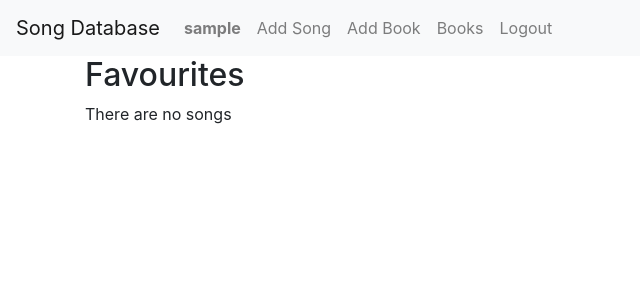
After one commit to jermin2/songs, a Django app: page /favourites in a window 1280 px wide. The commit adds this page. Shown: the top 300 px of the page, without its empty margins (0-640 px from the left). Run offline with Django 3.2, Linux system fonts and the light colour scheme; the visitor is signed in with stand-in values (Sample User, id 1); data comes from the database, SQL or seed files in the repository; data that the repository does not hold is empty; some libraries are stand-ins or nearby versions.

Commit message:
Added Favourites functionality for songs

```diff
--- a/database/models.py
+++ b/database/models.py
@@ -3,6 +3,7 @@ from django.db import models
 
 # Create your models here.
 class User(AbstractUser):
+    favourites = models.ManyToManyField('Song', related_name="favourited")
     pass
 
 
--- /dev/null
+++ b/database/templates/database/favourites.html
@@ -0,0 +1,22 @@
+{% extends "database/layout.html" %}
+
+{% block body %}
+
+<style>
+
+</style>
+
+<div class="container">
+
+
+    <h2>Favourites</h2>
+
+    {% for song in favourites %}
+        <div class="song" id="id-{{song.id}}"><a href="{% url 'song' id=song.id %}">{{song.title}}</a></div>
+    {% empty %}
+        There are no songs
+    {% endfor %}
+
+</div>
+
+{% endblock %}
--- a/database/templates/database/layout.html
+++ b/database/templates/database/layout.html
@@ -20,7 +20,7 @@
                 <ul class="navbar-nav mr-auto">
                     {% if user.is_authenticated %}
                     <li class="nav-item">
-                        <a class="nav-link" href="/"><strong>{{ user.username }}</strong></a>
+                        <a class="nav-link" href="{% url 'favourites' %}"><strong>{{ user.username }}</strong></a>
                     </li>
                     <li class="nav-item">
                         <a class="nav-link" href="{% url 'add' %}">Add Song</a>
--- a/database/urls.py
+++ b/database/urls.py
@@ -16,5 +16,7 @@ urlpatterns = [
     path('books', views.books_view, name="books"),
     path('book/<int:id>/edit', views.book_edit, name="book_edit"),
     path('song_to_book', views.song_to_book, name="song_to_book"),
-    path('book/<int:id>/delete', views.book_delete, name="book_delete")
+    path('book/<int:id>/delete', views.book_delete, name="book_delete"),
+    path('favourite', views.favourite, name="favourite"),
+    path('favourites', views.favourites_view, name="favourites")
 ]
--- a/database/views.py
+++ b/database/views.py
@@ -71,20 +71,40 @@ def register_view(request):
         return render(request, "database/register.html")
 
 def song_view(request, id):
-    song = {
-        "title":"My Title",
-        "author":"Mr Author",
-        "meter":"8.8.8.8",
-        "key":"C Major",
-        "year":"1998",
-        "content":"Mary had a little lamb whose fleece was white as snow"
-    }
 
     song = Song.objects.get(id=id)
+
+    # Check if the user has favourite this song
+    favourite = False
+    if request.user.is_authenticated:
+        user = User.objects.get(id=request.user.id)
+        print(user.favourites.all())
+        favourite = user.favourites.filter(id=id).exists()
+        print(favourite)
+
     return render(request, "database/song.html", {
         "song":song,
-        "form":SongForm()
+        "form":SongForm(),
+        "favourite":favourite
     })
+
+
+@login_required
+def favourites_view(request):
+
+
+    user = User.objects.get(id=request.user.id)
+
+    # Get all the song and relevant info
+    favourites = user.favourites.all()
+
+    print(favourites)
+
+    return render(request, "database/favourites.html", {
+        "favourites":favourites,
+    })
+
+
 
 
 @login_required
@@ -103,7 +123,7 @@ def edit(request, id):
             key = form.cleaned_data["key"]
             meter = form.cleaned_data["meter"]
             year = form.cleaned_data["year"]
-            year = int(year) if year != None else ""
+            year = int(year) if year != None else None
             content = form.cleaned_data["content"]
 
             try:
@@ -259,7 +279,7 @@ def book_view(request, id):
 
     return render(request, "database/book.html", {
         "songsinbook":songsinbook,
-        "book":book
+        "book":book,
     })
 
 def books_view(request):
@@ -335,6 +355,48 @@ def book_delete(request, id):
 
     return HttpResponseRedirect(reverse("books"))
 
+@login_required
+@csrf_exempt
+def favourite(request):
+    if request.method != "POST":
+        print(request)
+        return JsonResponse({"error": "POST request required."}, status=400)
+
+    # Get new post data
+    data = json.loads(request.body)
+    print(data)
+
+    # Get the user
+    user = User.objects.get(id=request.user.id)
+    print(request.user.id)
+
+    # Get the song
+    song = Song.objects.get(id = int(data.get('song_id')))
+
+    # Add the song to the user's favourites
+    try:
+        if data.get("method") == "favourite":
+            user.favourites.add(song)
+        elif data.get("method") == "unfavourite":
+            user.favourites.remove(song)
+        user.save()
+
+    except Exception as e:
+        return JsonResponse({
+            "fail":str(e)
+        })
+
+    print(user.favourites.filter(id=song.id).exists())
+
+    # Return JsonResponse of new book list
+    return JsonResponse({
+        "success":"Success",
+        "id": data.get("song_id"),
+        "favourite": user.favourites.filter(id=song.id).exists()
+    })
+
+
+
 
 class BookForm(forms.Form):
     title =     forms.CharField(label='Title',      max_length=100, widget=forms.TextInput(attrs={'class': 'col-md-6 form-control'}))
```
Also changed, not shown: database/templates/database/song.html (+43 -0 lines).
